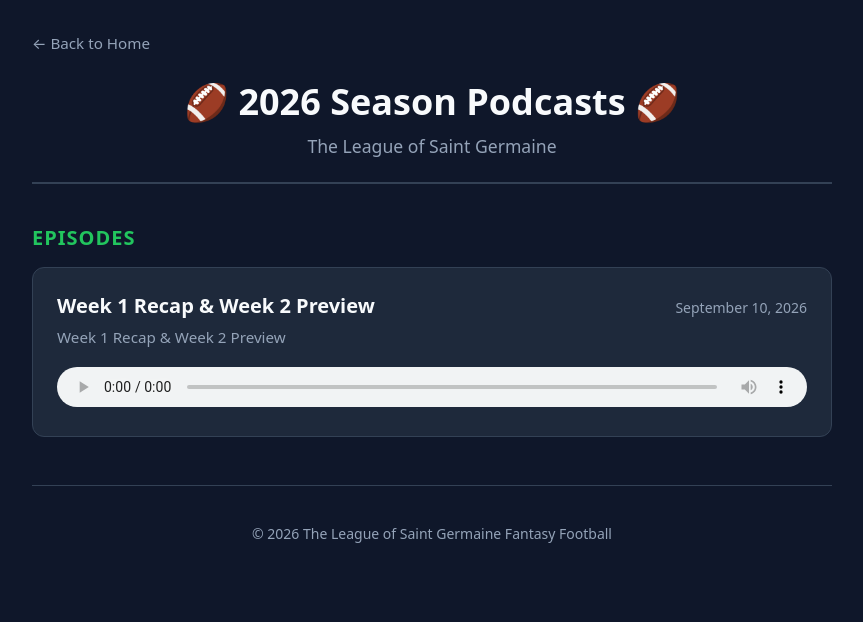
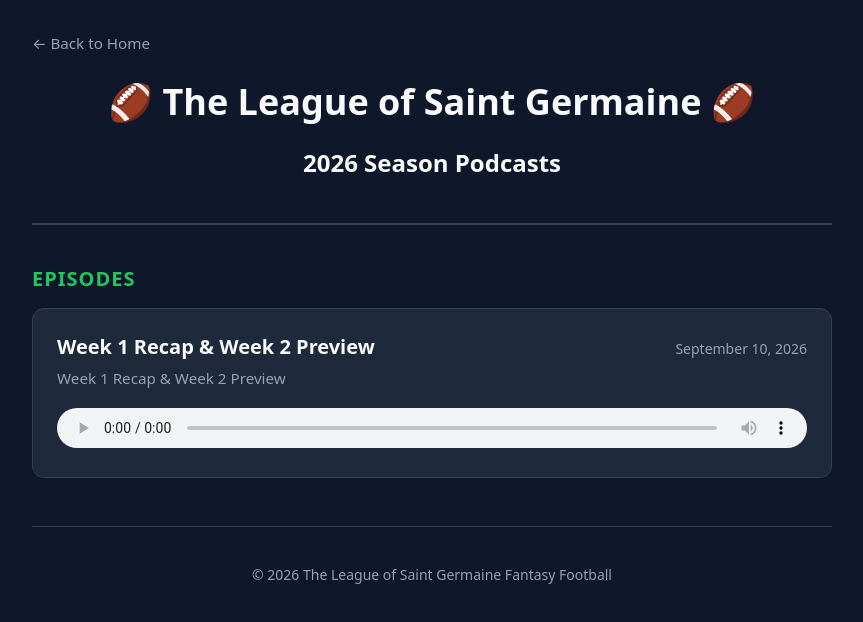
Before and after one commit to Schlueter00/TheLeagueofSaintGermaine, a plain HTML site: page 2026.html in a window 1280 px wide. Shown: the whole page, without its empty margins (208-1071 px from the left). Drawn offline with Linux system fonts and the light colour scheme.

Commit message:
Update 2026.html

```diff
--- a/2026.html
+++ b/2026.html
@@ -136,8 +136,8 @@
         <a href="index.html" class="back-link">&larr; Back to Home</a>
 
         <header>
-            <h1>🏈 2026 Season Podcasts 🏈</h1>
-            <p>The League of Saint Germaine</p>
+            <h1>🏈 The League of Saint Germaine 🏈</h1>
+            <h2>2026 Season Podcasts</h2>
         </header>
 
         <div class="section-title">Episodes</div>
```
